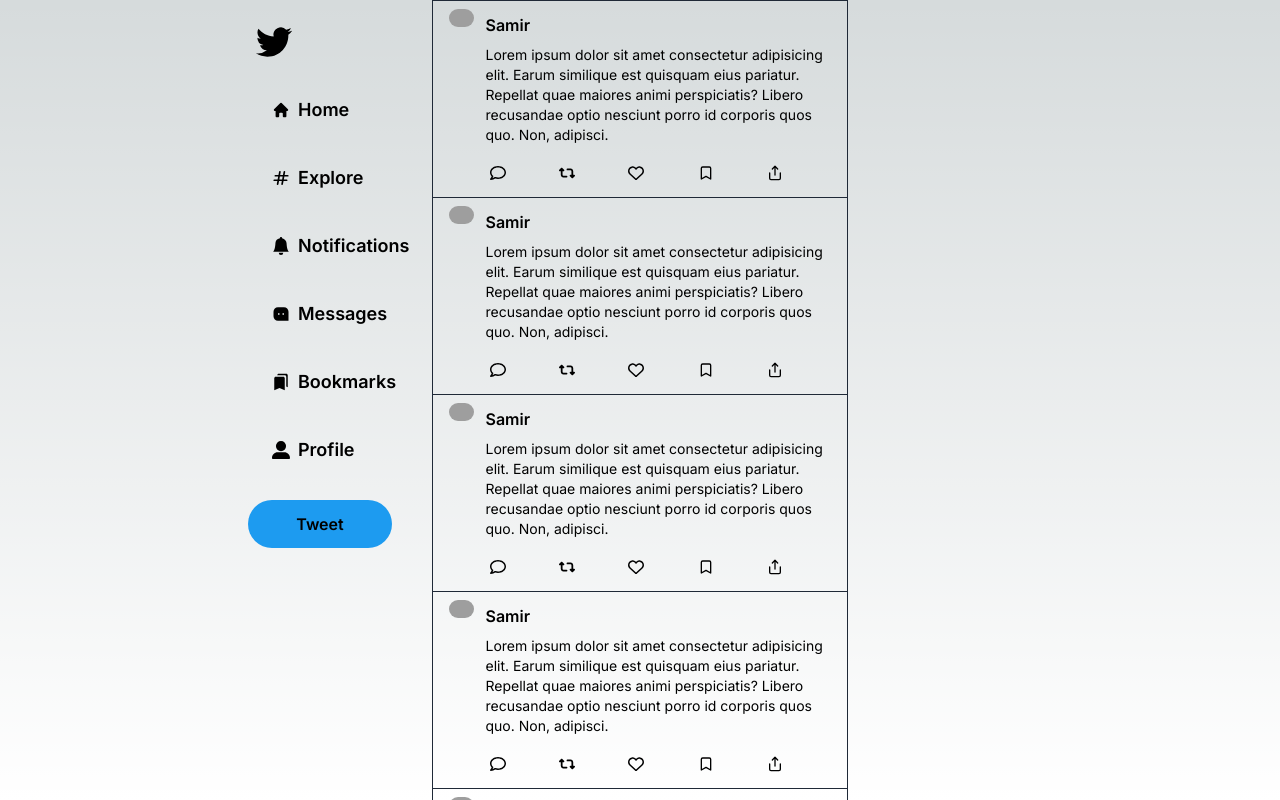
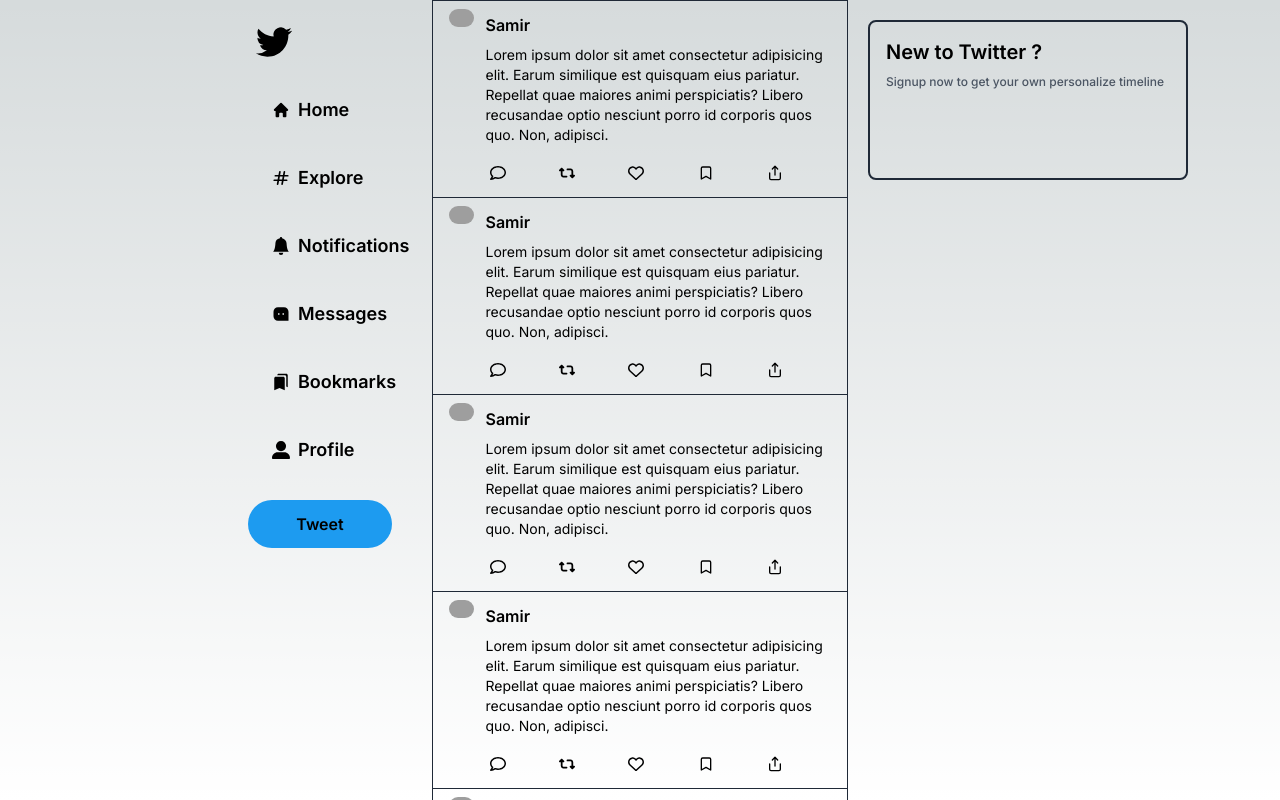
Before and after one commit to abu-tech/Twitter-frontend, a Next.js app: page / in a window 1280 px wide. Built offline with nearby package versions, Linux system fonts and the light colour scheme; grey boxes are pictures that could not be loaded.

Commit message:
login added

```diff
--- a/src/app/layout.tsx
+++ b/src/app/layout.tsx
@@ -1,6 +1,7 @@
 import type { Metadata } from "next";
 import { Inter } from "next/font/google";
 import "./globals.css";
+import { GoogleOAuthProvider } from '@react-oauth/google';
 
 const inter = Inter({ subsets: ["latin"] });
 
@@ -16,7 +17,10 @@
 }>) {
   return (
     <html lang="en">
-      <body className={inter.className}>{children}</body>
+      <GoogleOAuthProvider clientId="897296947824-atfiae7v18cu6te8svhsvkp6ltbm99m5.apps.googleusercontent.com">
+        <body className={inter.className}>{children}</body>
+      </GoogleOAuthProvider>
     </html>
+
   );
 }
--- a/src/app/page.tsx
+++ b/src/app/page.tsx
@@ -1,3 +1,5 @@
+"use client"
+
 import { SiTwitter } from "react-icons/si";
 import { HiMiniHome } from "react-icons/hi2";
 import { PiHashBold } from "react-icons/pi";
@@ -6,6 +8,8 @@
 import { MdBookmarks } from "react-icons/md";
 import { FaUserLarge } from "react-icons/fa6";
 import FeedCard from "@/components/FeedCard";
+import { CredentialResponse, GoogleLogin } from '@react-oauth/google';
+import { useCallback } from "react";
 
 interface twitterSideBarButton {
   title: string;
@@ -40,6 +44,9 @@
 ]
 
 export default function Home() {
+  const handleLoginWithGoogle = useCallback((cred: CredentialResponse) => {
+
+  }, [])
   return (
     <div>
       <div className="grid grid-cols-12 h-screen w-screen px-56">
@@ -50,7 +57,7 @@
           <div className="mt-4 text-lg font-semibold pr-4">
             <ul>
               {sideBarLinks.map((item) => (
-                <li className="flex justify-start items-center gap-2 px-6 py-3 my-4 w-fit hover:bg-gray-800 rounded-full transition-all cursor-pointer">
+                <li key={item.title} className="flex justify-start items-center gap-2 px-6 py-3 my-4 w-fit hover:bg-gray-800 rounded-full transition-all cursor-pointer">
                   <span>{item.icon}</span>
                   <span>{item.title}</span>
                 </li>
@@ -70,7 +77,13 @@
           <FeedCard />
           <FeedCard />
         </div>
-        <div className="col-span-3"></div>
+        <div className="col-span-3 p-5">
+          <div className="border-2 p-4 rounded-lg border-gray-800 h-[10rem] w-[20rem]">
+            <h1 className="mb-2 text-xl font-semibold">New to Twitter ?</h1>
+            <p className="text-xs text-gray-600 mb-3 font-medium">Signup now to get your own personalize timeline</p>
+            <GoogleLogin onSuccess={(cred) => handleLoginWithGoogle(cred)} />
+          </div>
+        </div>
       </div>
     </div>
   );
```
Also changed, not shown: package.json (+6 -4 lines), 1 other file (tests, documents, lock files or other folders).
